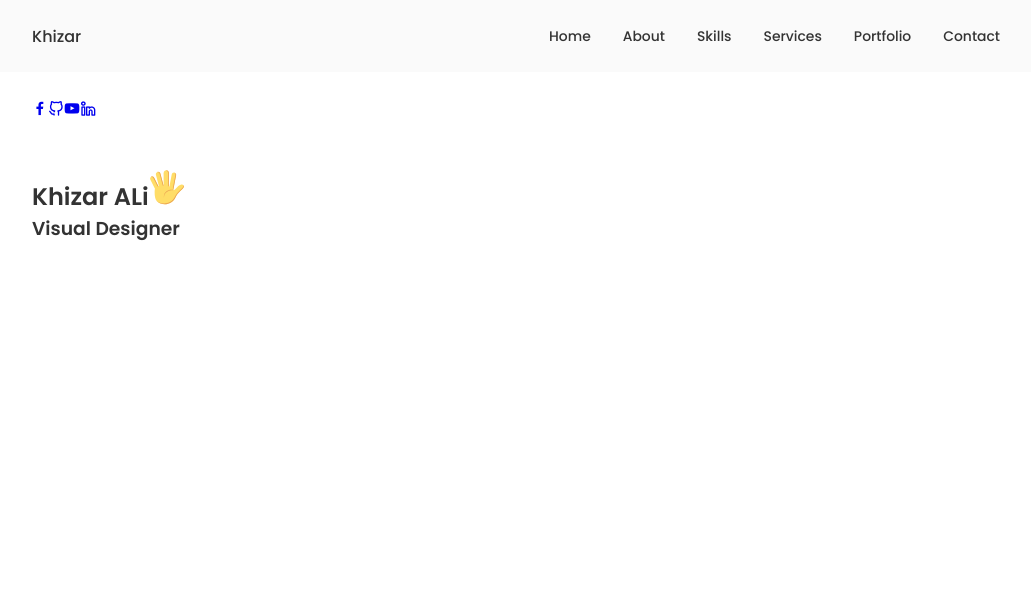
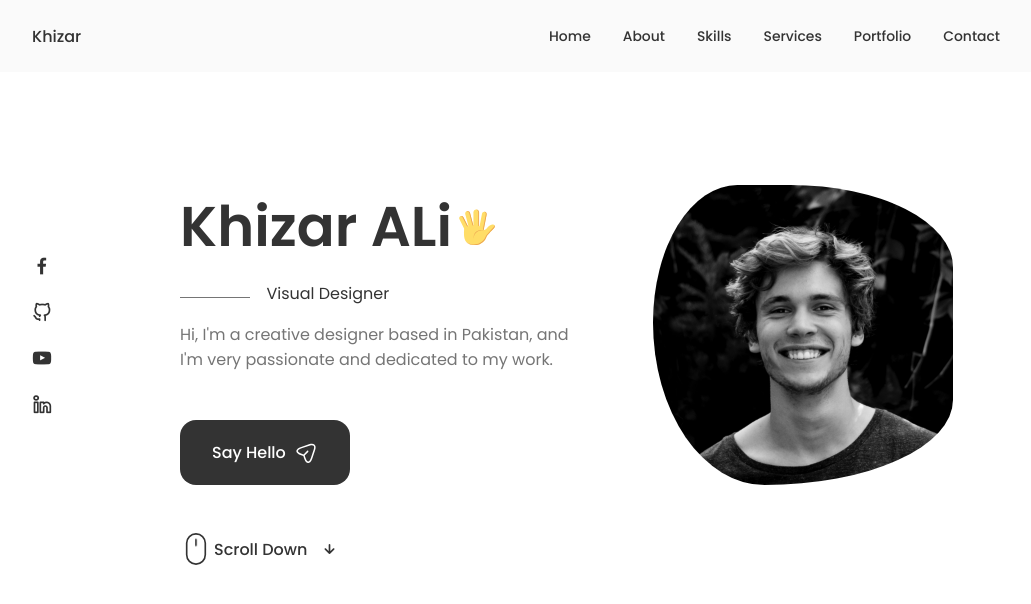
Before and after one commit to Khizar-Alii/Khizar-Portfolio, a React (Vite) app: page / in a window 1280 px wide. Shown: the top 604 px of the page, without its empty margins (124-1155 px from the left). Built offline with nearby package versions, Linux system fonts and the light colour scheme.

Commit message:
Making Home Component

```diff
--- a/src/App.css
+++ b/src/App.css
@@ -151,10 +151,25 @@
     margin-left: var(--mb-1-5);
     margin-right: var(--mb-1-5);
   }
+  .button{
+    padding: 1rem 1.75rem;
+  }
+  .button__icon{
+    width: 22px;
+    height: 22px;
+  }
+}
+@media screen and (max-width : 768px){
+  .section{
+    padding: 2rem 0 4rem;
+  }
 }
 
 /* for small devices */
 @media screen and (max-width : 350px){
+  :root {
+    --big-font-size : 2.25rem
+  }
   .container{
     margin-left: var(--mb-1);
     margin-right: var(--mb-1);
--- a/src/Components/header/Header.css
+++ b/src/Components/header/Header.css
@@ -1,4 +1,4 @@
-.header{
+.header {
   width: 100%;
   position: fixed;
   top: 0;
@@ -6,7 +6,7 @@
   z-index: var(--z-fixed);
   background-color: var(--body-color);
 }
-.nav{
+.nav {
   height: calc(var(--header-height) + 1.5rem);
   display: flex;
   justify-content: space-between;
@@ -14,43 +14,42 @@
   column-gap: 1rem;
 }
 .nav__logo,
-.nav__toggle{
+.nav__toggle {
   color: var(--title-color);
   font-weight: var(--font-medium);
 }
-.nav__list{
+.nav__list {
   display: flex;
   column-gap: 2rem;
 }
-.nav__link{
+.nav__link {
   display: flex;
   flex-direction: column;
   align-items: center;
   font-size: var(--small-font-size);
   color: var(--title-color);
   font-weight: var(--font-medium);
-    transition: .3s;
-
+  transition: 0.3s;
 }
 .nav__icon,
 .nav__close,
-.nav__toggle{
+.nav__toggle {
   display: none;
 }
 /* Active link */
 .active-link,
-.nav__link:hover{
+.nav__link:hover {
   color: var(--title-color-dark);
 }
-@media screen and (max-width:768px){
-    .header{
+@media screen and (max-width: 768px) {
+  .header {
     top: initial;
     bottom: 0;
   }
-    .nav{
+  .nav {
     height: var(--header-height);
   }
-    .nav__menu{
+  .nav__menu {
     position: fixed;
     bottom: -100%;
     left: 0;
@@ -58,48 +57,47 @@
     background-color: var(--body-color);
     padding: 2rem 1.5rem 4rem;
     box-shadow: 0 -1px 4px rgba(0, 0, 0, 0.15);
-        transition: .3s;
+    transition: 0.3s;
   }
   /* show menu */
-    .show-menu{
+  .show-menu {
     bottom: 0;
   }
-    .nav__list{
+  .nav__list {
     display: grid;
-        grid-template-columns: repeat(3,1fr);
+    grid-template-columns: repeat(3, 1fr);
     gap: 2rem;
   }
-    .nav__icon{
+  .nav__icon {
     font-size: 1.2rem;
   }
-    .nav__close{
+  .nav__close {
     position: absolute;
     right: 1.3rem;
-        bottom: .5rem;
+    bottom: 0.5rem;
     font-size: 1.5rem;
     cursor: pointer;
     color: var(--title-color);
   }
-    .nav__close:hover{
+  .nav__close:hover {
     color: var(--title-color-dark);
   }
-    .nav__toggle{
+  .nav__toggle {
     font-size: 1.1rem;
     cursor: pointer;
   }
 
   .nav__icon,
   .nav__close,
-    .nav__toggle{
+  .nav__toggle {
     display: block;
   }
 }
-@media screen and (max-width : 350px) {
-    .nav__menu{
+@media screen and (max-width: 350px) {
+  .nav__menu {
     padding: 2rem 0.25rem 4rem;
   }
-    .nav__list{
+  .nav__list {
     column-gap: 0;
   }
-
 }
--- a/src/Components/home/Data.jsx
+++ b/src/Components/home/Data.jsx
@@ -56,6 +56,30 @@
         </svg>
       </h1>
       <h3 className="home__subtitle">Visual Designer</h3>
+      <p className="home__description">
+        Hi, I'm a creative designer based in Pakistan, and I'm very passionate
+        and dedicated to my work.</p>
+        <a href="#contact" className="button button--flex">
+          Say Hello
+          <svg
+            class="button__icon"
+            xmlns="http://www.w3.org/2000/svg"
+            width="24"
+            height="24"
+            viewBox="0 0 24 24"
+            fill="none"
+          >
+            <path
+              d="M14.2199 21.9352C13.0399 21.9352 11.3699 21.1052 10.0499 17.1352L9.32988 14.9752L7.16988 14.2552C3.20988 12.9352 2.37988 11.2652 2.37988 10.0852C2.37988 8.91525 3.20988 7.23525 7.16988 5.90525L15.6599 3.07525C17.7799 2.36525 19.5499 2.57525 20.6399 3.65525C21.7299 4.73525 21.9399 6.51525 21.2299 8.63525L18.3999 17.1252C17.0699 21.1052 15.3999 21.9352 14.2199 21.9352ZM7.63988 7.33525C4.85988 8.26525 3.86988 9.36525 3.86988 10.0852C3.86988 10.8052 4.85988 11.9052 7.63988 12.8252L10.1599 13.6652C10.3799 13.7352 10.5599 13.9152 10.6299 14.1352L11.4699 16.6552C12.3899 19.4352 13.4999 20.4252 14.2199 20.4252C14.9399 20.4252 16.0399 19.4352 16.9699 16.6552L19.7999 8.16525C20.3099 6.62525 20.2199 5.36525 19.5699 4.71525C18.9199 4.06525 17.6599 3.98525 16.1299 4.49525L7.63988 7.33525Z"
+              fill="var(--container-color)"
+            ></path>
+            <path
+              d="M10.11 14.7052C9.92005 14.7052 9.73005 14.6352 9.58005 14.4852C9.29005 14.1952 9.29005 13.7152 9.58005 13.4252L13.16 9.83518C13.45 9.54518 13.93 9.54518 14.22 9.83518C14.51 10.1252 14.51 10.6052 14.22 10.8952L10.64 14.4852C10.5 14.6352 10.3 14.7052 10.11 14.7052Z"
+              fill="var(--container-color)"
+            ></path>
+          </svg>
+        </a>
+
     </div>
   );
 };
--- a/src/Components/home/Home.css
+++ b/src/Components/home/Home.css
@@ -0,0 +1,175 @@
+.home__container {
+  row-gap: 3rem;
+}
+.home__content {
+  grid-template-columns: 116px repeat(2, 1fr);
+  padding-top: 5.5rem;
+  column-gap: 2rem;
+  align-items: center;
+}
+.home__social {
+  display: grid;
+  grid-template-columns: max-content;
+  row-gap: 1rem;
+}
+.home__social-icon {
+  font-size: 1.25rem;
+  color: var(--title-color);
+}
+.home__social-icon:hover {
+  color: var(--title-color-dark);
+}
+.home__title {
+  font-size: var(--big-font-size);
+  margin-bottom: var(--mb-0-25);
+}
+.home__hand {
+  width: 38px;
+  height: 38px;
+  margin-left: 0.4rem;
+}
+.home__subtitle {
+  position: relative;
+  font-size: var(--h3-font-size);
+  padding-left: 5.4rem;
+  font-weight: var(--font-normal);
+  margin-bottom: var(--mb-1);
+}
+.home__subtitle::before {
+  content: "";
+  position: absolute;
+  width: 70px;
+  height: 1px;
+  background-color: var(--text-color);
+  left: 0;
+  top: 1rem;
+}
+.home__description {
+  max-width: 400px;
+  margin-bottom: 3rem;
+}
+
+.home__img {
+  background: url(../../assets//profile.jpg);
+  background-repeat: no-repeat;
+  background-position: center;
+  background-size: cover;
+  box-shadow: inset 0 0 0 9px rgb(255, 255, 255 / 30%);
+  order: 1;
+  justify-self: center;
+  width: 300px;
+  height: 300px;
+  animation: profile__animate 8s ease-in-out infinite 1s;
+}
+@keyframes profile__animate {
+  0% {
+    border-radius: 60% 40% 30% 70%/60% 30% 70% 40%;
+  }
+  50% {
+    border-radius: 30% 60% 70% 40%/50% 30% 30% 60%;
+  }
+  100% {
+    border-radius: 60% 40% 30% 70%/60% 30% 70% 40%;
+  }
+}
+.home__scroll {
+  margin-left: 9.25rem;
+}
+.wheel {
+  animation: scroll 2s ease infinite;
+}
+@keyframes scroll {
+  0% {
+    transform: translateY(0);
+  }
+  30% {
+    transform: translateY(3.75rem);
+  }
+}
+.home__scroll-name {
+  color: var(--title-color);
+  font-weight: var(--font-medium);
+  margin-right: var(--mb-0-25);
+  margin-left: 2px;
+}
+.home__scroll-arrow {
+  font-size: 1.25rem;
+  color: var(--title-color);
+}
+
+@media screen and (max-width: 992px) {
+  .home__content {
+    grid-template-columns: 100px repeat(2, 1fr);
+    column-gap: 1.25rem;
+    padding-top: 2.5rem;
+  }
+  .home__hand {
+    width: 26px;
+    height: 26px;
+  }
+  .home__subtitle {
+    padding-left: 3.75rem;
+    margin-bottom: var(--mb-1);
+  }
+  .home__subtitle::before {
+    width: 42px;
+    top: 0.8rem;
+  }
+  .home__description {
+    min-width: initial;
+    margin-bottom: var(--mb-2-5);
+  }
+  .home__img {
+    width: 250px;
+    height: 250px;
+    box-shadow: inset 0 0 0 8px rgb(255, 255, 255 / 30%);
+  }
+  .home__scroll {
+    margin-left: 7.5rem;
+  }
+}
+
+@media screen and (max-width: 768px) {
+  .home__content {
+    grid-template-columns: 0.5fr 3fr;
+    padding-top: 1.5rem;
+    position: absolute;
+    top: 0;
+  }
+  .home__img {
+    order: initial;
+    justify-self: initial;
+  }
+  .home__data {
+    grid-column: 1/3;
+  }
+  .home__img {
+    box-shadow: inset 0 0 0 6px rgb(255, 255, 255 / 30%);
+    height: 200px;
+    width: 200px;
+  }
+  .home__scroll {
+    display: none;
+  }
+  .home__description {
+    max-width: 100%;
+    margin-bottom: 12px;
+  }
+  .button--flex{
+    margin-bottom: 3rem;
+  }
+}
+
+@media screen and (max-width: 350px) {
+  .home__img {
+    width: 180px;
+    height: 180px;
+  }
+  .home__hand {
+    width: 22px;
+    height: 22px;
+  }
+  .home__content {
+    padding-top: 0;
+  }
+}
--- a/src/Components/home/Home.jsx
+++ b/src/Components/home/Home.jsx
@@ -2,17 +2,18 @@
 import "./Home.css";
 import Social from "./Social";
 import Data from "./Data";
+import ScrollDown from "./ScrollDown";
 
 const Home = () => {
   return (
     <section className="home section" id="home">
       <div className="home__container container grid">
         <div className="home__content grid">
-            <Social/>
-            <div className="home__img"></div>
-
-            <Data/>
+          <Social />
+          <div className="home__img"></div>
+          <Data />
         </div>
+        <ScrollDown/>
       </div>
     </section>
   );
--- /dev/null
+++ b/src/Components/home/ScrollDown.jsx
@@ -0,0 +1,49 @@
+import React from "react";
+
+const ScrollDown = () => {
+  return (
+    <div className="home__scroll">
+      <a href="#about" className="home__scroll-button button--flex">
+        <svg
+          width="32px"
+          height="32px"
+          class="home__scroll-mouse"
+          viewBox="0 0 247 390"
+          version="1.1"
+          xmlns="http://www.w3.org/2000/svg"
+          xmlnsxlink="http://www.w3.org/1999/xlink"
+          style={{
+            fillRule: "evenodd",
+            clipRule: "evenodd",
+            strokeLinecap: "round",
+            strokeLinejoin: "round",
+            strokeMiterlimit: "1.5",
+          }}
+        >
+          <path
+            class="wheel"
+            d="M123.359,79.775l0,72.843"
+            style={{
+              fill: "none",
+              stroke: "var(--title-color)",
+              strokeWidth: "20px",
+            }}
+          ></path>
+          <path
+            id="mouse"
+            d="M236.717,123.359c0,-62.565 -50.794,-113.359 -113.358,-113.359c-62.565,0 -113.359,50.794 -113.359,113.359l0,143.237c0,62.565 50.794,113.359 113.359,113.359c62.564,0 113.358,-50.794 113.358,-113.359l0,-143.237Z"
+            style={{
+              fill: "none",
+              stroke: "var(--title-color)",
+              strokeWidth: "20px",
+            }}
+          ></path>
+        </svg>
+        <span className="home__scroll-name">Scroll Down</span>
+        <i className="uil uil-arrow-down home__scroll-arrow"></i>
+      </a>
+    </div>
+  );
+};
+
+export default ScrollDown;
```
Lines whose indentation alone changed are shown as unchanged.
